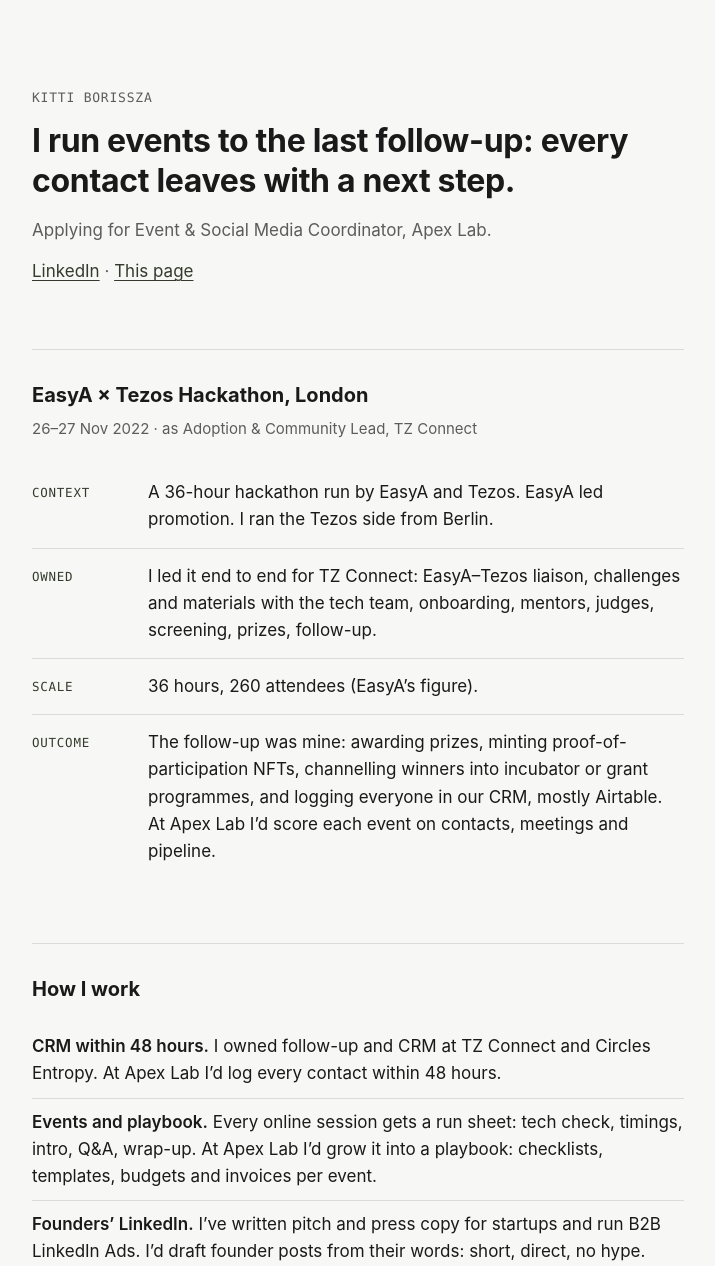
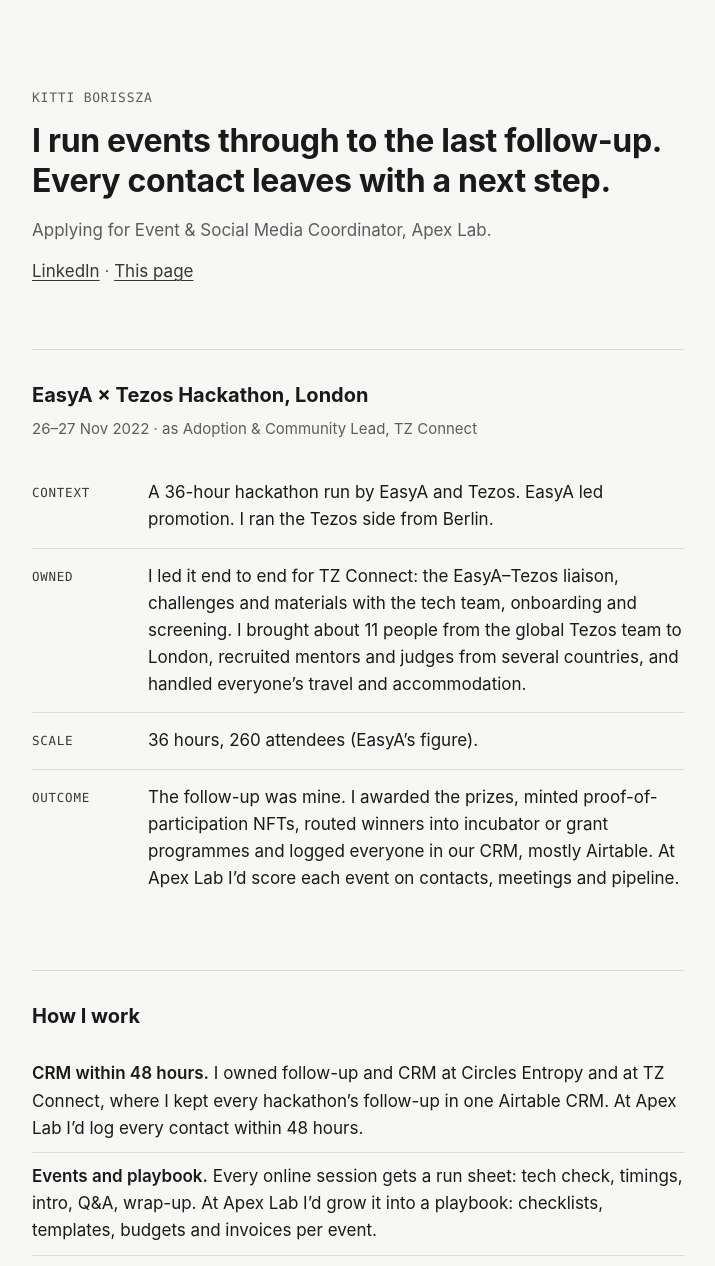
Before and after one commit to KittiBorissza/kitti.borissza.com, a plain HTML site: page apex-lab/index.html in a window 1280 px wide. Shown: the top 1266 px of the page, without its empty margins (282-997 px from the left). Drawn offline with Linux system fonts and the light colour scheme.

Commit message:
Apex Lab page v6: London logistics, Airtable CRM, humanized (#29)
Co-authored-by: Cursor Agent <cursoragent@cursor.com>
Co-authored-by: Kitti Borissza <KittiBorissza@users.noreply.github.com>

```diff
--- a/apex-lab/index.html
+++ b/apex-lab/index.html
@@ -63,7 +63,7 @@
 <main>
   <header>
     <p class="name">Kitti Borissza</p>
-    <h1>I run events to the last follow-up: every contact leaves with a next step.</h1>
+    <h1>I run events through to the last follow-up. Every contact leaves with a next step.</h1>
     <p class="lede">Applying for Event &amp; Social Media Coordinator, Apex Lab.</p>
     <p class="links">
       <a href="https://www.linkedin.com/in/kittiborissza">LinkedIn</a> ·
@@ -81,7 +81,7 @@
       </div>
       <div>
         <dt>Owned</dt>
-        <dd>I led it end to end for TZ Connect: EasyA–Tezos liaison, challenges and materials with the tech team, onboarding, mentors, judges, screening, prizes, follow-up.</dd>
+        <dd>I led it end to end for TZ Connect: the EasyA–Tezos liaison, challenges and materials with the tech team, onboarding and screening. I brought about 11 people from the global Tezos team to London, recruited mentors and judges from several countries, and handled everyone’s travel and accommodation.</dd>
       </div>
       <div>
         <dt>Scale</dt>
@@ -89,7 +89,7 @@
       </div>
       <div>
         <dt>Outcome</dt>
-        <dd>The follow-up was mine: awarding prizes, minting proof-of-participation NFTs, channelling winners into incubator or grant programmes, and logging everyone in our CRM, mostly Airtable. At Apex Lab I’d score each event on contacts, meetings and pipeline.</dd>
+        <dd>The follow-up was mine. I awarded the prizes, minted proof-of-participation NFTs, routed winners into incubator or grant programmes and logged everyone in our CRM, mostly Airtable. At Apex Lab I’d score each event on contacts, meetings and pipeline.</dd>
       </div>
     </dl>
   </section>
@@ -97,7 +97,7 @@
   <section aria-labelledby="how">
     <h2 id="how">How I work</h2>
     <ul>
-      <li><span class="label">CRM within 48 hours.</span> I owned follow-up and CRM at TZ Connect and Circles Entropy. At Apex Lab I’d log every contact within 48 hours.</li>
+      <li><span class="label">CRM within 48 hours.</span> I owned follow-up and CRM at Circles Entropy and at TZ Connect, where I kept every hackathon’s follow-up in one Airtable CRM. At Apex Lab I’d log every contact within 48 hours.</li>
       <li><span class="label">Events and playbook.</span> Every online session gets a run sheet: tech check, timings, intro, Q&amp;A, wrap-up. At Apex Lab I’d grow it into a playbook: checklists, templates, budgets and invoices per event.</li>
       <li><span class="label">Founders’ LinkedIn.</span> I’ve written pitch and press copy for startups and run B2B LinkedIn Ads. I’d draft founder posts from their words: short, direct, no hype.</li>
       <li><span class="label">Events into content.</span> At priSMa I planned a 50-post Bocuse d’Or Hungary campaign with on-site video. I’d turn each event and webinar into recaps, photo posts and clips.</li>
@@ -120,7 +120,7 @@
   <section aria-labelledby="roles">
     <h2 id="roles">Relevant roles</h2>
     <ul>
-      <li><span class="label">Circles Entropy, Communications &amp; Business Development Manager</span> <span class="when">· 2023</span><br>I positioned the product for business audiences, ran events with developer relations, represented Entropy at Prague Blockchain Week, and sourced, logged and followed up leads.</li>
+      <li><span class="label">Circles Entropy, Communications &amp; Business Development Manager</span> <span class="when">· 2023</span><br>I positioned the product for business audiences, ran events with developer relations, represented Entropy at Prague Blockchain Week, and sourced, logged and followed up on leads.</li>
       <li><span class="label">Data Science Klub, Data Café, Compass Data Stage</span> <span class="when">· 2026</span><br>I facilitate monthly online expert talks (about 11 this year). I designed Data Café, a small-table meetup (about 18 at the pilot).</li>
       <li><span class="label">Hacker Paradise, Community Facilitator</span> <span class="when">· 2019–20</span><br>Arrivals, accommodation and onboarding for a travelling remote-work group: seven cities, four continents.</li>
       <li><span class="label">SummerOffice, co-creator and co-host</span> <span class="when">· 2017</span><br>A summer co-living community in rural Hungary with the SocialFokus team: about 100 people from five continents.</li>
```
